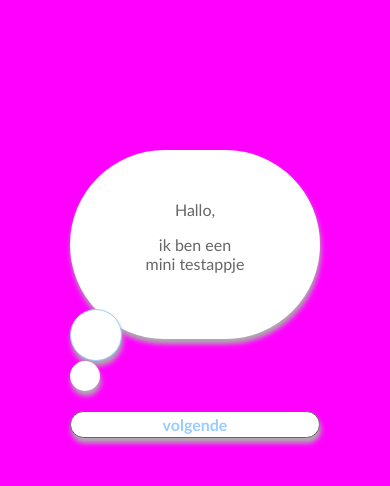
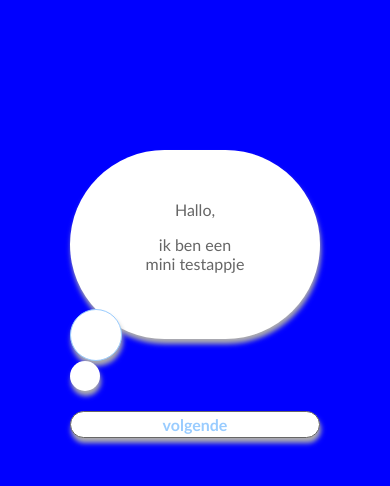
Before and after one commit to lundinger/testApp, a plain HTML site: page index.html in a window 390 px wide. Drawn offline with Linux system fonts and the light colour scheme; some packages are replaced by stand-ins of ours.

Commit message:
test bg color

```diff
--- a/css/testapp.css
+++ b/css/testapp.css
@@ -2,7 +2,7 @@
 /* CSS Document */
 
 body{
-	background-color:#FF00FF;
+	background-color:#0000FF;
 	}
 
 #container {
```
